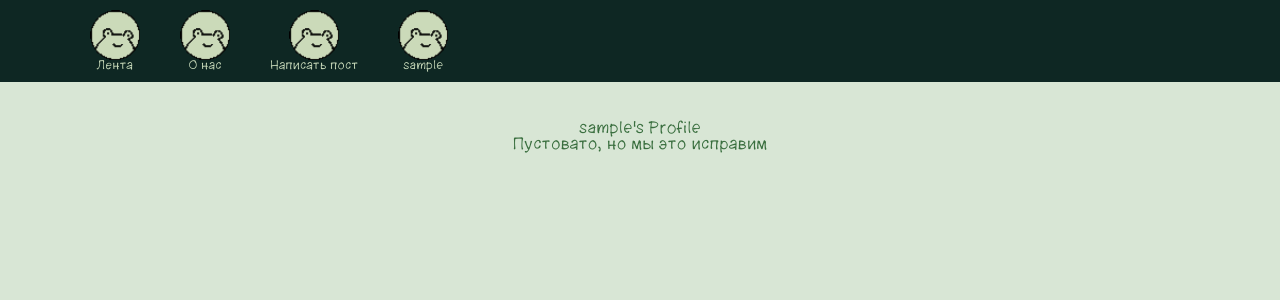
After one commit to Teimir/Boloto, a Django app: a page that uses blog/templates/blog/main.html in a window 1280 px wide. The commit adds this page. Shown: the top 300 px of the page. Run offline with Django 4.2, Linux system fonts and the light colour scheme; the visitor is signed in with stand-in values (Sample User, id 1); data comes from the database, SQL or seed files in the repository.

Commit message:
Добавил отдельную страницу профиля и обработчик

```diff
--- a/blog/models.py
+++ b/blog/models.py
@@ -10,6 +10,10 @@ class New(models.Model):
     author = models.ForeignKey(User, on_delete=models.CASCADE)
 
 
+class Profile(models.Model):
+    user = models.OneToOneField(User, on_delete=models.CASCADE)
+    profile_picture = models.ImageField(upload_to='profile_pictures/')
+    bio = models.TextField(blank=True)
 
 
 class Post(models.Model):
--- a/blog/templates/blog/main.html
+++ b/blog/templates/blog/main.html
@@ -73,7 +73,7 @@
                             --->
                             {% if request.user.is_authenticated %}
                             <li>
-                                <a class="menu_item" href="/profile">
+                                <a class="menu_item" href="{% url 'profile' username=request.user.username %}">
                                     <div class="menu_item_logo"></div>
                                     <div class="menu_item_text">{{request.user}}</div>
                                 </a>
--- /dev/null
+++ b/blog/templates/blog/profile.html
@@ -0,0 +1,13 @@
+{% extends 'blog/main.html' %}
+{% block main_section %}
+<h1>{{ user.username }}'s Profile</h1>
+
+{% if profile.profile_picture %}
+    <img src="{{ profile.profile_picture.url }}" alt="Profile Picture">
+{% endif %}
+
+{% if profile.bio %}
+    <p>{{ profile.bio }}</p>
+{% endif %}
+Пустовато, но мы это исправим
+{% endblock main_section %}
--- a/blog/urls.py
+++ b/blog/urls.py
@@ -27,5 +27,5 @@ urlpatterns = [
     path('boloto/', views.boloto, name='boloto'),
     path("login/", views.loginView, name='login'),
     path("signup/", views.SignupView, name='signup'),
-    path("profile/", views.profileView, name='profile'),
+    path('profile/<username>/', views.profile_view, name='profile')
 ] + static(settings.STATIC_URL, document_root=settings.STATIC_ROOT)
--- a/blog/views.py
+++ b/blog/views.py
@@ -1,12 +1,13 @@
 from django.shortcuts import render, redirect
 from django.utils import timezone
 
-from .models import New, Post
+from .models import New, Post, Profile
 from .forms import NewForm, LoginForm, SignupForm
 from .models import User
 from django.contrib.auth import authenticate, login
 from django.contrib.auth.decorators import login_required
 from django.http import QueryDict
+from django.shortcuts import render, get_object_or_404
 
 def home(request):
     data = {
@@ -85,8 +86,24 @@ def contacts(request):
     return render(request, 'blog/contacts.html', {'title': 'Страничка про Болото'})
 
 @login_required(login_url='login')
-def profileView (request):
-    return render(request, 'blog/main.html', {'title': 'Профиль'})
+def profile_view(request, username):
+    # Получить пользователя по его имени пользователя(username)
+    user = get_object_or_404(User, username=username)
+
+    try:
+        # Попытка получить профиль пользователя
+        profile = user.profile
+    except:
+        # Если профиль не существует, создайте его
+        profile = Profile(user=user)
+        profile.save()
+
+
+    context = {
+        'user': user,
+        'profile': profile
+    }
+    return render(request, 'blog/profile.html', context)
 
 def boloto(request):
     News = Post.objects.all()
```
